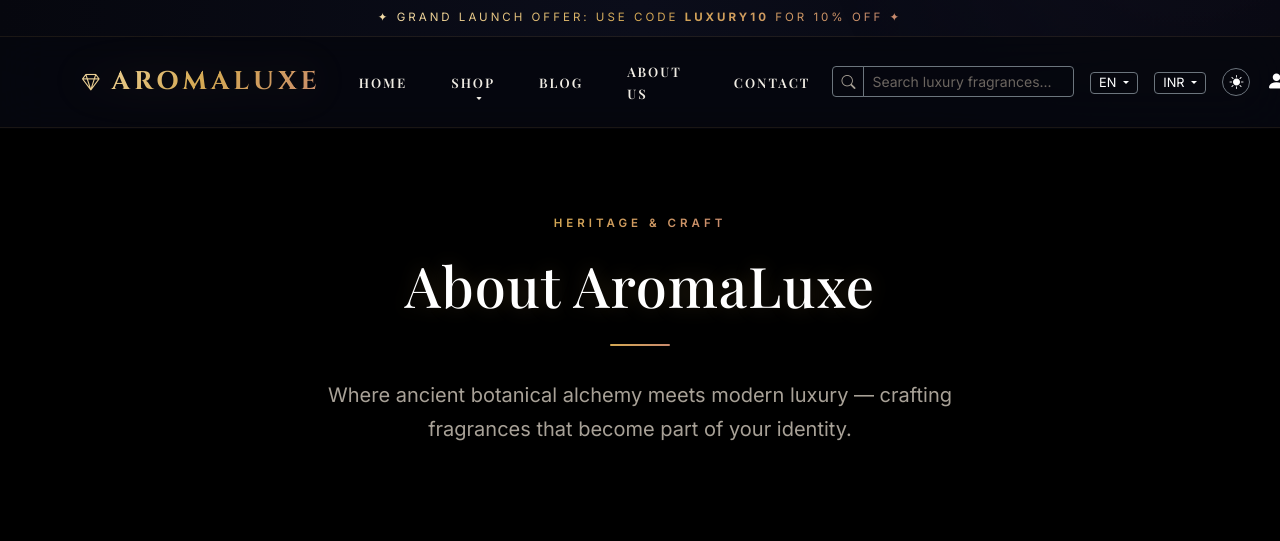
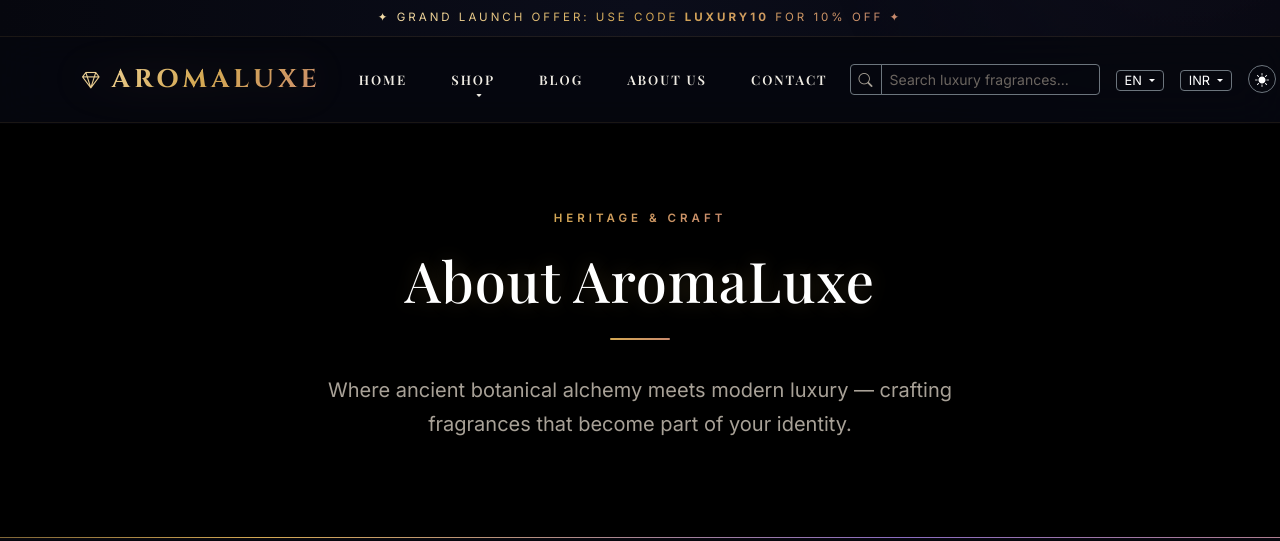
Before and after one commit to patelayush4433/Aroma-Luxe, a PHP site: page /Perfume/about.php in a window 1280 px wide; the page is wider, and only the part inside the window is pictured. Shown: the top 541 px of that part. Run offline with PHP 8.4, Linux system fonts and the light colour scheme; data that the repository does not hold is empty; some web fonts are replaced.

Commit message:
Fix: Keep About Us nav link on single line

```diff
--- a/includes/header.php
+++ b/includes/header.php
@@ -120,7 +120,7 @@ if (isset($_SESSION['customer_id'])) {
                         <a class="nav-link nav-link-luxury" href="blog.php"><?php echo __('blog'); ?></a>
                     </li>
                     <li class="nav-item">
-                        <a class="nav-link nav-link-luxury" href="about.php"><?php echo __('about'); ?></a>
+                        <a class="nav-link nav-link-luxury" href="about.php" style="white-space: nowrap;"><?php echo __('about'); ?></a>
                     </li>
                     <li class="nav-item">
                         <a class="nav-link nav-link-luxury" href="contact.php"><?php echo __('contact'); ?></a>
```
